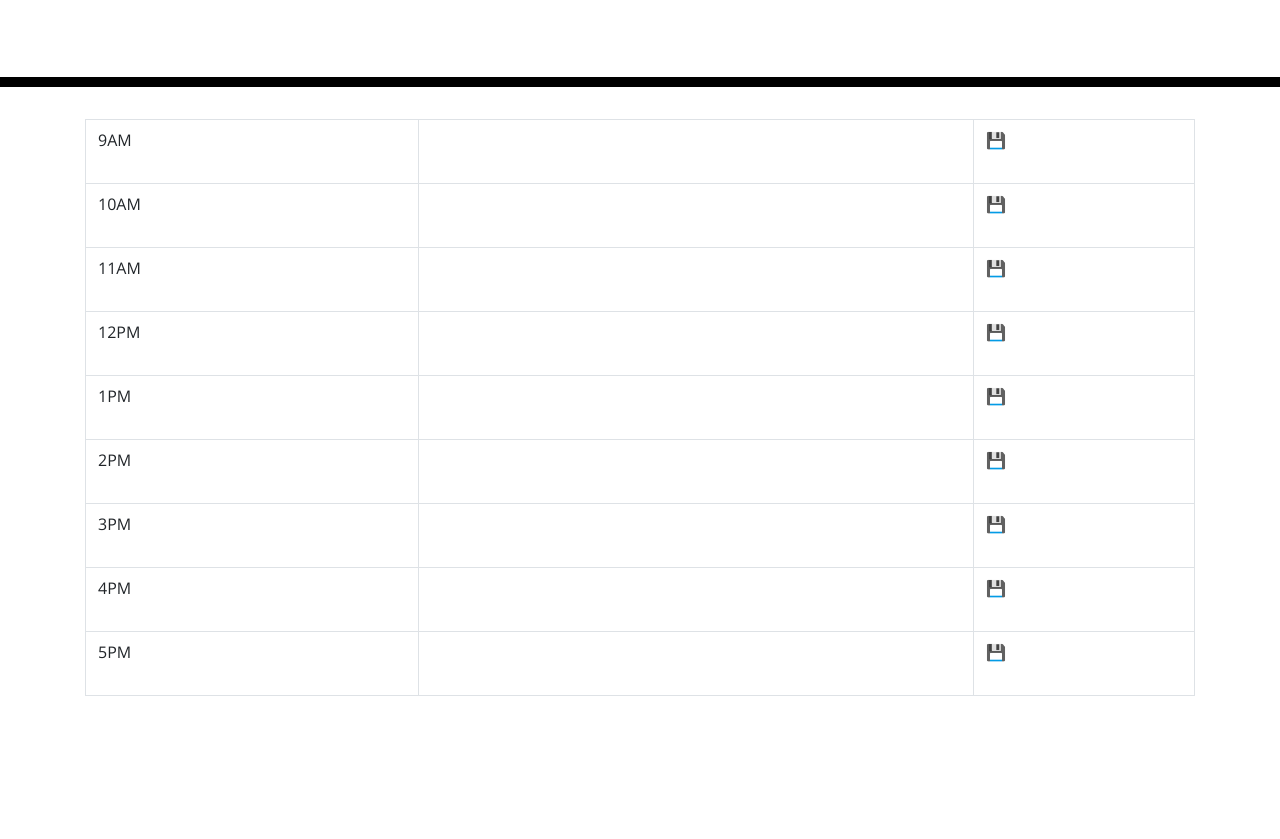
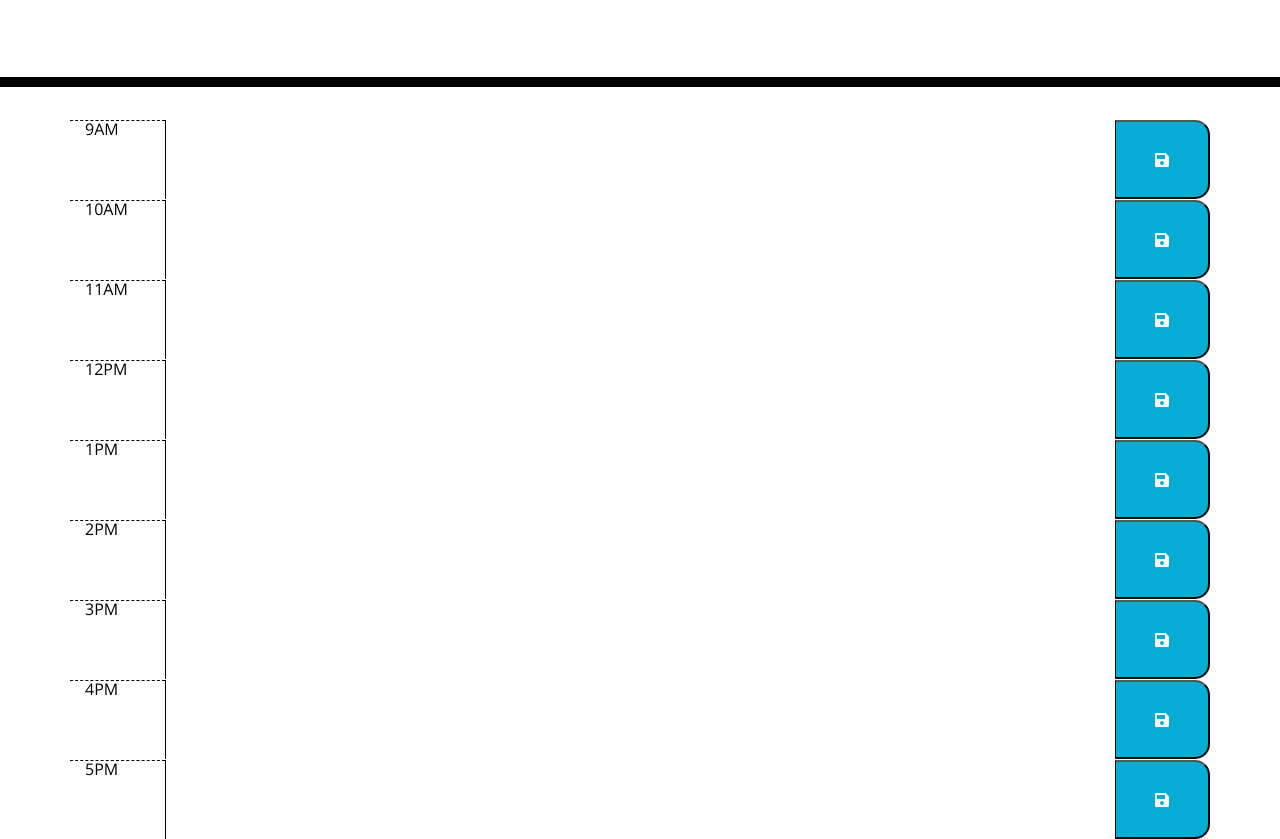
Before and after one commit to Curtisaurus/dayplanner, a plain HTML site: page index.html in a window 1280 px wide. Shown: the part 181-1020 px from the top of the page. Before the commit the page ends 893 px from the top, so only its background shows below. Drawn offline with nearby package versions, Linux system fonts and the light colour scheme.

Commit message:
changed table format of timeblocks to div/textarea/button; updated text color css

```diff
--- a/index.html
+++ b/index.html
@@ -30,55 +30,60 @@
     </header>
     <div class="container">
       <!-- Timeblocks go here -->
-      <table class="table table-bordered">
-        <tbody>
-          <tr>
-            <td>9AM</th>
-            <td class="col-6" contenteditable="true" class=w-80></td>
-            <td id="save">💾</td>
-          </tr>
-          <tr>
-            <td>10AM</th>
-            <td contenteditable="true"></td>
-            <td id="save">💾</td>
-          </tr>
-          <tr>
-            <td>11AM</th>
-            <td contenteditable="true"></td>
-            <td id="save">💾</td>
-          </tr>
-          <tr>
-            <td>12PM</th>
-            <td contenteditable="true"></td>
-            <td id="save">💾</td>
-          </tr>
-          <tr>
-            <td>1PM</th>
-            <td contenteditable="true"></td>
-            <td id="save">💾</td>
-          </tr>
-          <tr>
-            <td>2PM</th>
-            <td contenteditable="true"></td>
-            <td id="save">💾</td>
-          </tr>
-          <tr>
-            <td>3PM</th>
-            <td contenteditable="true"></td>
-            <td id="save">💾</td>
-          </tr>
-          <tr>
-            <td>4PM</th>
-            <td contenteditable="true"></td>
-            <td id="save">💾</td>
-          </tr>
-          <tr>
-            <td>5PM</th>
-            <td contenteditable="true"></td>
-            <td id="save">💾</td>
-          </tr>
-        </tbody>
-      </table>
+      <!-- 9AM -->
+      <div class="row" id="9AM">
+        <div class="hour col-1">9AM</div>
+        <textarea class="col-10"></textarea>
+        <button class="saveBtn col-1"><i class="fas fa-save"></i></button>
+      </div>
+      <!-- 10AM -->
+      <div class="row" id="10AM">
+        <div class="hour col-1">10AM</div>
+        <textarea class="col-10 description"></textarea>
+        <button class="saveBtn col-1"><i class="fas fa-save"></i></button>
+      </div>
+      <!-- 11AM -->
+      <div class="row" id="11AM">
+        <div class="hour col-1">11AM</div>
+        <textarea class="col-10"></textarea>
+        <button class="saveBtn col-1"><i class="fas fa-save"></i></button>
+      </div>
+      <!-- 12PM -->
+      <div class="row" id="12PM">
+        <div class="hour col-1">12PM</div>
+        <textarea class="col-10"></textarea>
+        <button class="saveBtn col-1"><i class="fas fa-save"></i></button>
+      </div>
+      <!-- 1PM -->
+      <div class="row" id="1PM">
+        <div class="hour col-1">1PM</div>
+        <textarea class="col-10"></textarea>
+        <button class="saveBtn col-1"><i class="fas fa-save"></i></button>
+      </div>
+      <!-- 2PM -->
+      <div class="row" id="2PM">
+        <div class="hour col-1">2PM</div>
+        <textarea class="col-10"></textarea>
+        <button class="saveBtn col-1"><i class="fas fa-save"></i></button>
+      </div>
+      <!-- 3PM -->
+      <div class="row" id="3PM">
+        <div class="hour col-1">3PM</div>
+        <textarea class="col-10"></textarea>
+        <button class="saveBtn col-1"><i class="fas fa-save"></i></button>
+      </div>
+      <!-- 4PM -->
+      <div class="row" id="4PM">
+        <div class="hour col-1">4PM</div>
+        <textarea class="col-10"></textarea>
+        <button class="saveBtn col-1"><i class="fas fa-save"></i></button>
+      </div>
+      <!-- 5PM -->
+      <div class="row" id="5PM">
+        <div class="hour col-1">5PM</div>
+        <textarea class="col-10"></textarea>
+        <button class="saveBtn col-1"><i class="fas fa-save"></i></button>
+      </div>
     </div>
 
     <script src="https://cdnjs.cloudflare.com/ajax/libs/jquery/3.2.1/jquery.min.js"></script>
--- a/style.css
+++ b/style.css
@@ -11,10 +11,6 @@ textarea {
   color: #000000;
   border-left: 1px solid black;
   padding: 10px;
-}
-
-td {
-  height: 4em;
 }
 
 .jumbotron {
@@ -48,17 +44,17 @@ td {
 
 .past {
   background-color: #d3d3d3;
-  color: white;
+  color: black;
 }
 
 .present {
   background-color: #ff6961;
-  color: white;
+  color: black;
 }
 
 .future {
   background-color: #77dd77;
-  color: white;
+  color: black;
 }
 
 .saveBtn {
@@ -69,7 +65,8 @@ td {
   color: white;
 }
 
-.saveBtn i:hover {
+.saveBtn:hover {
   font-size: 20px;
+  color: black;
   transition: all 0.3s ease-in-out;
 }
```
